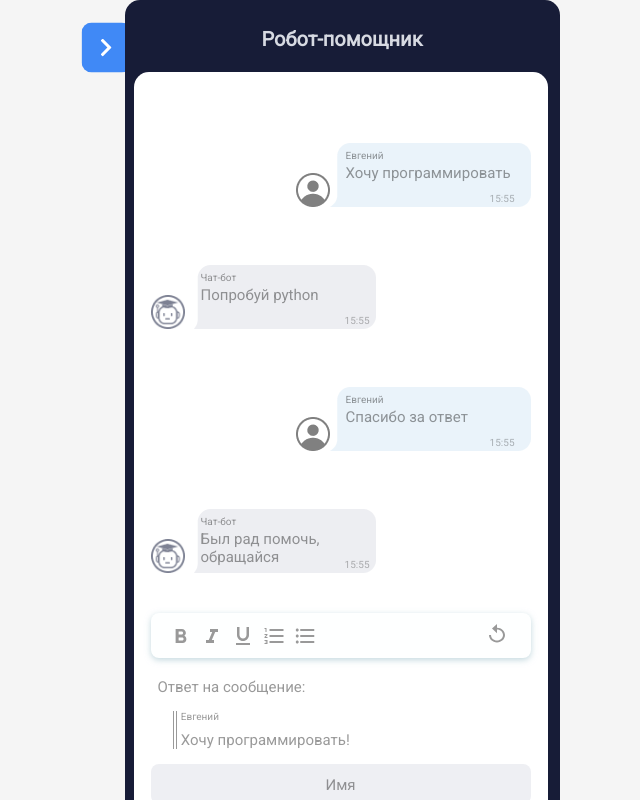
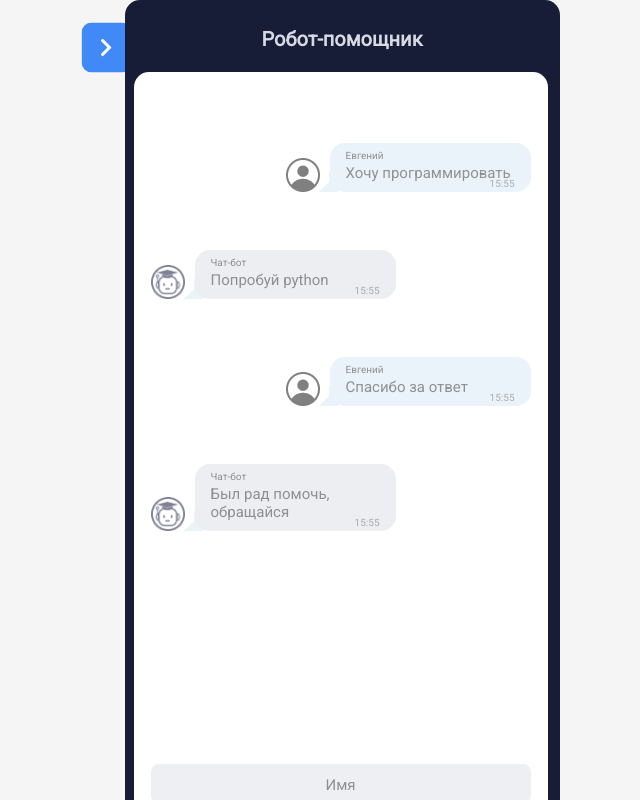
Before and after one commit to script696/i_messenger, a React (Create React App) app: page /messenger in a window 1280 px wide. Shown: the top 800 px of the page, without its empty margins (298-938 px from the left). Built offline with nearby package versions, Linux system fonts and the light colour scheme.

Commit message:
Added functional of send user messages
Added functional of send user messages

```diff
--- a/src/assets/icons/GlobalSvgSelector.tsx
+++ b/src/assets/icons/GlobalSvgSelector.tsx
@@ -136,8 +136,8 @@ const GlobalSvgSelector = ({ id, location = null }: Props) => {
           xmlns="http://www.w3.org/2000/svg"
         >
           <path
-            fill-rule="evenodd"
-            clip-rule="evenodd"
+            fillRule="evenodd"
+            clipRule="evenodd"
             d="M15.225 11.79C16.195 11.12 16.875 10.02 16.875 9C16.875 6.74 15.125 5 12.875 5H6.625V19H13.665C15.755 19 17.375 17.3 17.375 15.21C17.375 13.69 16.515 12.39 15.225 11.79ZM9.625 7.5H12.625C13.455 7.5 14.125 8.17 14.125 9C14.125 9.83 13.455 10.5 12.625 10.5H9.625V7.5ZM9.625 16.5H13.125C13.955 16.5 14.625 15.83 14.625 15C14.625 14.17 13.955 13.5 13.125 13.5H9.625V16.5Z"
             fill="#999999"
           />
@@ -185,8 +185,8 @@ const GlobalSvgSelector = ({ id, location = null }: Props) => {
           xmlns="http://www.w3.org/2000/svg"
         >
           <path
-            fill-rule="evenodd"
-            clip-rule="evenodd"
+            fillRule="evenodd"
+            clipRule="evenodd"
             d="M4.5 8H3.5V5H2.5V4H4.5V8ZM4.5 17.5V17H2.5V16H5.5V20H2.5V19H4.5V18.5H3.5V17.5H4.5ZM2.5 11H4.3L2.5 13.1V14H5.5V13H3.7L5.5 10.9V10H2.5V11ZM7.5 7V5H21.5V7H7.5ZM7.5 19H21.5V17H7.5V19ZM21.5 13H7.5V11H21.5V13Z"
             fill="#999999"
           />
@@ -202,8 +202,8 @@ const GlobalSvgSelector = ({ id, location = null }: Props) => {
           xmlns="http://www.w3.org/2000/svg"
         >
           <path
-            fill-rule="evenodd"
-            clip-rule="evenodd"
+            fillRule="evenodd"
+            clipRule="evenodd"
             d="M2.75 6C2.75 5.17 3.42 4.5 4.25 4.5C5.08 4.5 5.75 5.17 5.75 6C5.75 6.83 5.08 7.5 4.25 7.5C3.42 7.5 2.75 6.83 2.75 6ZM2.75 12C2.75 11.17 3.42 10.5 4.25 10.5C5.08 10.5 5.75 11.17 5.75 12C5.75 12.83 5.08 13.5 4.25 13.5C3.42 13.5 2.75 12.83 2.75 12ZM4.25 16.5C3.42 16.5 2.75 17.18 2.75 18C2.75 18.82 3.43 19.5 4.25 19.5C5.07 19.5 5.75 18.82 5.75 18C5.75 17.18 5.08 16.5 4.25 16.5ZM21.25 19H7.25V17H21.25V19ZM7.25 13H21.25V11H7.25V13ZM7.25 7V5H21.25V7H7.25Z"
             fill="#999999"
           />
--- a/src/pages/Messenger/Messenger.module.scss
+++ b/src/pages/Messenger/Messenger.module.scss
@@ -9,6 +9,8 @@
     display: flex;
     flex-direction: column;
     gap: 58px;
+    overflow-y: auto;
+    overflow-x: scroll;
   }
 
   &__messege {
--- a/src/pages/Messenger/Messenger.tsx
+++ b/src/pages/Messenger/Messenger.tsx
@@ -1,14 +1,14 @@
 import React, { useEffect, useState } from "react";
 import s from "./Messenger.module.scss";
-import { getMsgData, getUserData } from "../../utils/fakeApi";
+import { getMsgData, getUserData, sendMsg } from "../../utils/fakeApi";
 import MsgCard from "./components/MsgCard/MsgCard";
 import MessengerForm from "./components/MessengerForm/MessengerForm";
 import Answer from "./components/Answer/Answer";
 
 const Messenger = () => {
   interface IfakeData {
-    _msgUniqueId: string;
-    _ownerId: string;
+    msgUniqueId: string;
+    ownerId: string;
     userName: string;
     textMsg: string;
     timeSent: string;
@@ -33,20 +33,34 @@ const Messenger = () => {
     response();
   }, []);
 
+  const onSendMsg = (msgName: any, msgText: any, resetInputs : any): void => {
+    const response = async () => {
+      try {
+        const res: any = await sendMsg(msgName, msgText);
+        setMsgData((): Array<IfakeData> => [...res]);
+      } catch (e) {
+        console.log(e);
+      } finally {
+        resetInputs()
+      }
+    };
+    response();
+  };
+
   return (
     <div className={s.messenger}>
       <ul className={s.messenger__list}>
         {msgData?.map((msg) => {
           return (
-            <li key={msg._msgUniqueId} className={s.messenger__messege}>
+            <li key={msg.msgUniqueId} className={s.messenger__messege}>
               <MsgCard msgData={msg} userId={userData} />
             </li>
           );
         })}
       </ul>
       <section className={s.messenger__bottom}>
-        <Answer/>
-        <MessengerForm />
+        <Answer />
+        <MessengerForm onSubmit={onSendMsg} />
       </section>
     </div>
   );
--- a/src/pages/Messenger/components/Answer/Answer.module.scss
+++ b/src/pages/Messenger/components/Answer/Answer.module.scss
@@ -1,5 +1,6 @@
 .answer {
   position: relative;
+  display: none;
   &__filterBar {
     margin: 0 0 20px 0;
     box-sizing: border-box;
--- a/src/pages/Messenger/components/MessengerForm/MessengerForm.tsx
+++ b/src/pages/Messenger/components/MessengerForm/MessengerForm.tsx
@@ -1,19 +1,48 @@
-import React from "react";
+import { stringify } from "querystring";
+import React, { useEffect, useState } from "react";
 import s from "./MessengerForm.module.scss";
 
-const MessengerForm = () => {
+const MessengerForm = ({ onSubmit }: any) => {
+  const [formData, setFormData] = useState({
+    msgName: "",
+    msgText: "",
+  });
+
+  const fillInputValue = (e: any) => {
+    const currentInput = e.target.id;
+    const currentValue = e.target.value;
+
+    setFormData((prev) => ({ ...prev, [currentInput]: currentValue }));
+  };
+
+  const resetInputs = () => {
+    setFormData(() => ({ msgName: "", msgText: "" }));
+  };
+
+  const handleSubmit = (e: any) => {
+    e.preventDefault();
+
+    const { msgName, msgText } = formData;
+
+    onSubmit(msgName, msgText, resetInputs);
+  };
+
   return (
-      <form className={s.msgForm}>
+    <form className={s.msgForm} onSubmit={handleSubmit}>
       <input
-          id="msg-owner"
+        value={formData.msgName}
+        id="msgName"
         className={s.msgForm__input}
         type="text"
         placeholder="Имя"
+        onChange={fillInputValue}
       />
       <textarea
-          id="msg-text"
+        value={formData.msgText}
+        id="msgText"
         className={s.msgForm__textArea}
         placeholder="Сообщение"
+        onChange={fillInputValue}
       />
       <button className={s.msgForm__submitBtn} type="submit"></button>
     </form>
--- a/src/pages/Messenger/components/MsgCard/MsgCard.module.scss
+++ b/src/pages/Messenger/components/MsgCard/MsgCard.module.scss
@@ -1,8 +1,8 @@
 .msgCard {
   box-sizing: border-box;
-  height: 64px;
   display: flex;
   justify-self: end;
+  gap: 10px;
 
   &__content {
     width: 201px;
@@ -10,8 +10,31 @@
     position: relative;
     display: flex;
     flex-direction: column;
-    background: url("../../../../assets/img/userMsgBack.png") center / contain
-      no-repeat;
+    background: #eaf3fa;
+    overflow-wrap: break-word;
+    border-radius: 15px 15px 15px 15px;
+    &::before {
+      content: "";
+      position: absolute;
+      z-index: -1;
+      bottom: 0;
+      width: 20px;
+      height: 20px;
+      transform: translateX(calc(-100% - 7px));
+      background: #eaf3fa;
+      clip-path: polygon(
+        52% 11%,
+        52% 0,
+        100% 0,
+        100% 70%,
+        100% 100%,
+        53% 100%,
+        0 100%,
+        29% 74%,
+        52% 52%,
+        52% 26%
+      );
+    }
   }
   &__name {
     font-size: 10px;
@@ -54,10 +77,10 @@
 }
 
 .msgCard_style_bot .msgCard__content {
-  background: url("../../../../assets/img/botMsgBack.png") center / contain
-    no-repeat;
+  background: #edeef2;
 }
 
 .msgCard_style_bot .msgCard__logo {
-  background: url("../../../../assets/img/botMsgLogo.png") center / cover no-repeat;
+  background: url("../../../../assets/img/botMsgLogo.png") center / cover
+    no-repeat;
 }
--- a/src/pages/Messenger/components/MsgCard/MsgCard.tsx
+++ b/src/pages/Messenger/components/MsgCard/MsgCard.tsx
@@ -3,7 +3,7 @@ import s from "./MsgCard.module.scss";
 
 interface IMsgCard {
   msgData: {
-    _ownerId: string;
+    ownerId: string;
     userName: string;
     textMsg: string;
     timeSent: string;
@@ -16,11 +16,11 @@ interface IMsgCard {
 }
 
 const MsgCard = ({
-  msgData: { _ownerId, userName, textMsg, timeSent, }, userId
+  msgData: { ownerId, userName, textMsg, timeSent, }, userId
 }: any) => {
 
 
-  const isUserMsg = _ownerId === userId[0]._userId
+  const isUserMsg = ownerId === userId[0]._userId
 
   return (
     <article className={`${s.msgCard} ${!isUserMsg ? s.msgCard_style_bot : null} }`}>
--- a/src/utils/fakeApi.tsx
+++ b/src/utils/fakeApi.tsx
@@ -1,6 +1,6 @@
 interface IfakeData {
-  _msgUniqueId: string;
-  _ownerId: string;
+  msgUniqueId: string;
+  ownerId: string;
   userName: string;
   textMsg: string;
   timeSent: string;
@@ -11,29 +11,29 @@ interface IfakeData2 {
 
 const fakeMsgData: Array<IfakeData> = [
   {
-    _msgUniqueId: '12DF124asf',
-    _ownerId: "000000",
+    msgUniqueId: "12DF124asf",
+    ownerId: "000000",
     userName: "Евгений",
     textMsg: "Хочу программировать",
     timeSent: "15:55",
   },
   {
-    _msgUniqueId: '22DF124asf',
-    _ownerId: "111111",
+    msgUniqueId: "22DF124asf",
+    ownerId: "111111",
     userName: "Чат-бот",
     textMsg: "Попробуй python",
     timeSent: "15:55",
   },
   {
-    _msgUniqueId: '32DF124asf',
-    _ownerId: "000000",
+    msgUniqueId: "32DF124asf",
+    ownerId: "000000",
     userName: "Евгений",
     textMsg: "Спасибо за ответ",
     timeSent: "15:55",
   },
   {
-    _msgUniqueId: '42DF124asf',
-    _ownerId: "111111",
+    msgUniqueId: "42DF124asf",
+    ownerId: "111111",
     userName: "Чат-бот",
     textMsg: "Был рад помочь, обращайся",
     timeSent: "15:55",
@@ -61,4 +61,19 @@ const getUserData = (): Promise<any> => {
   });
 };
 
-export { getMsgData, getUserData };
+const sendMsg = (msgName: any, msgText: any) => {
+  return new Promise((resolve, reject) => {
+    setTimeout(() => {
+      fakeMsgData.push({
+        msgUniqueId: `${Math.random()}`,
+        ownerId: "000000",
+        userName: msgName,
+        textMsg: msgText,
+        timeSent: "15:55",
+      });
+      resolve(fakeMsgData);
+    }, 1000);
+  });
+};
+
+export { getMsgData, getUserData, sendMsg };
```
Lines whose indentation alone changed are shown as unchanged.
